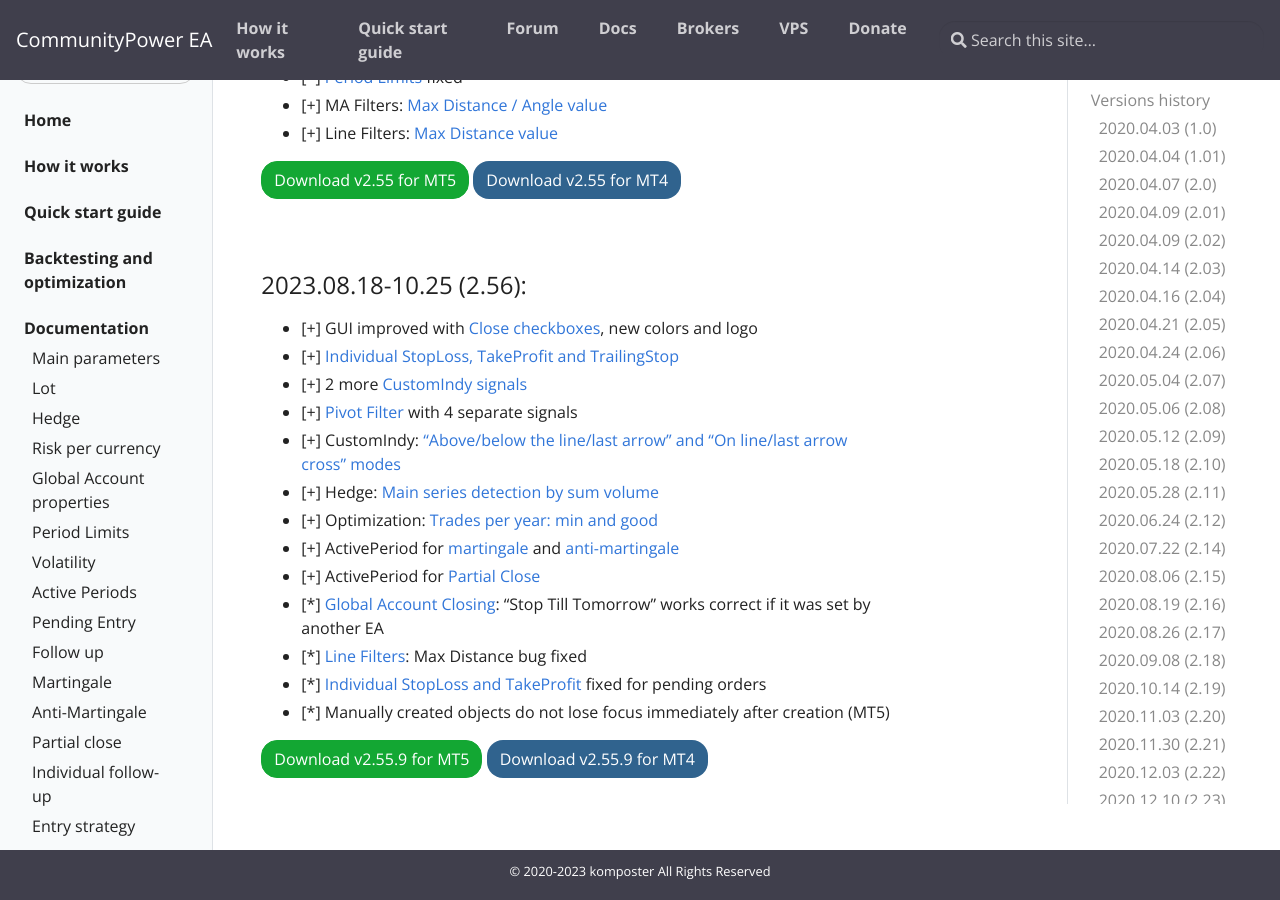
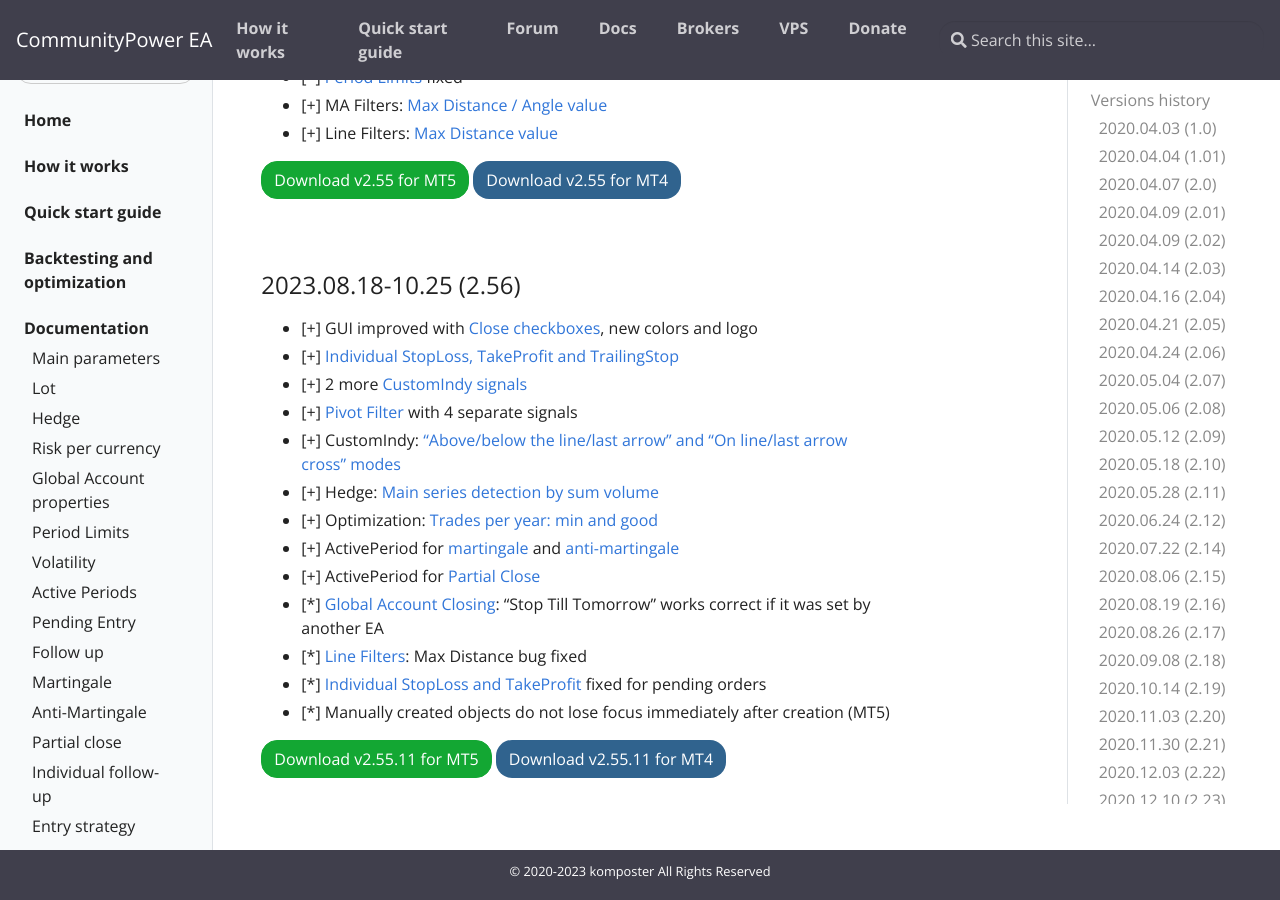
Before and after one commit to komposter/CommunityPowerEA.com, a Jekyll site: the page built from _docs/versions-history.md, in a window 1280 px wide and 900 px high, scrolled down 20249 px. Built offline with Jekyll 4.4.1, drawn with Linux system fonts in a browser that asks for light colours; some of the changed text lies outside the part shown.

Commit message:
Content change

```diff
--- a/_docs/versions-history.md
+++ b/_docs/versions-history.md
@@ -665,7 +665,7 @@
 
 <br />
 
-### 2023.07.20-08.18 (2.55):
+### 2023.07.20-08.18 (2.55)
 * [+] [Cancel TakeProfit if both buy and sell are open]({{site.baseurl}}/docs/follow-up#cancel-takeprofit-if-both-buy-and-sell-are-open)
 * [+] [Disable TrailingStop if both buy and sell are open]({{site.baseurl}}/docs/follow-up#disable-trailingstop-if-both-buy-and-sell-are-open)
 * [+] Lot increasing mode: [Last deal lot * distance * coeff]({{site.baseurl}}/docs/martingale#lot-increasing-mode)
@@ -689,7 +689,7 @@
 
 <br />
 
-### 2023.08.18-10.25 (2.56):
+### 2023.08.18-10.25 (2.56)
 * [+] GUI improved with [Close checkboxes](/docs/gui#close-checkboxes), new colors and logo
 * [+] [Individual StopLoss, TakeProfit and TrailingStop](/docs/individual-follow-up#individual-stoploss)
 * [+] 2 more [CustomIndy signals](/docs/signals-and-filters#custom-indicators)
@@ -704,5 +704,5 @@
 * [*] [Individual StopLoss and TakeProfit](/docs/individual-follow-up#individual-stoploss) fixed for pending orders
 * [*] Manually created objects do not lose focus immediately after creation (MT5)
 
-[<button class="btn btn-success">Download v2.55.9 for MT5</button>]({{site.baseurl}}/assets/EAs/CommunityPower 2.55.9.ex5)
-[<button class="btn btn-primary">Download v2.55.9 for MT4</button>]({{site.baseurl}}/assets/EAs/CommunityPower 2.55.9.ex4)
+[<button class="btn btn-success">Download v2.55.11 for MT5</button>]({{site.baseurl}}/assets/EAs/CommunityPower 2.55.11.ex5)
+[<button class="btn btn-primary">Download v2.55.11 for MT4</button>]({{site.baseurl}}/assets/EAs/CommunityPower 2.55.11.ex4)
```
Also changed, not shown: 2 other files.
